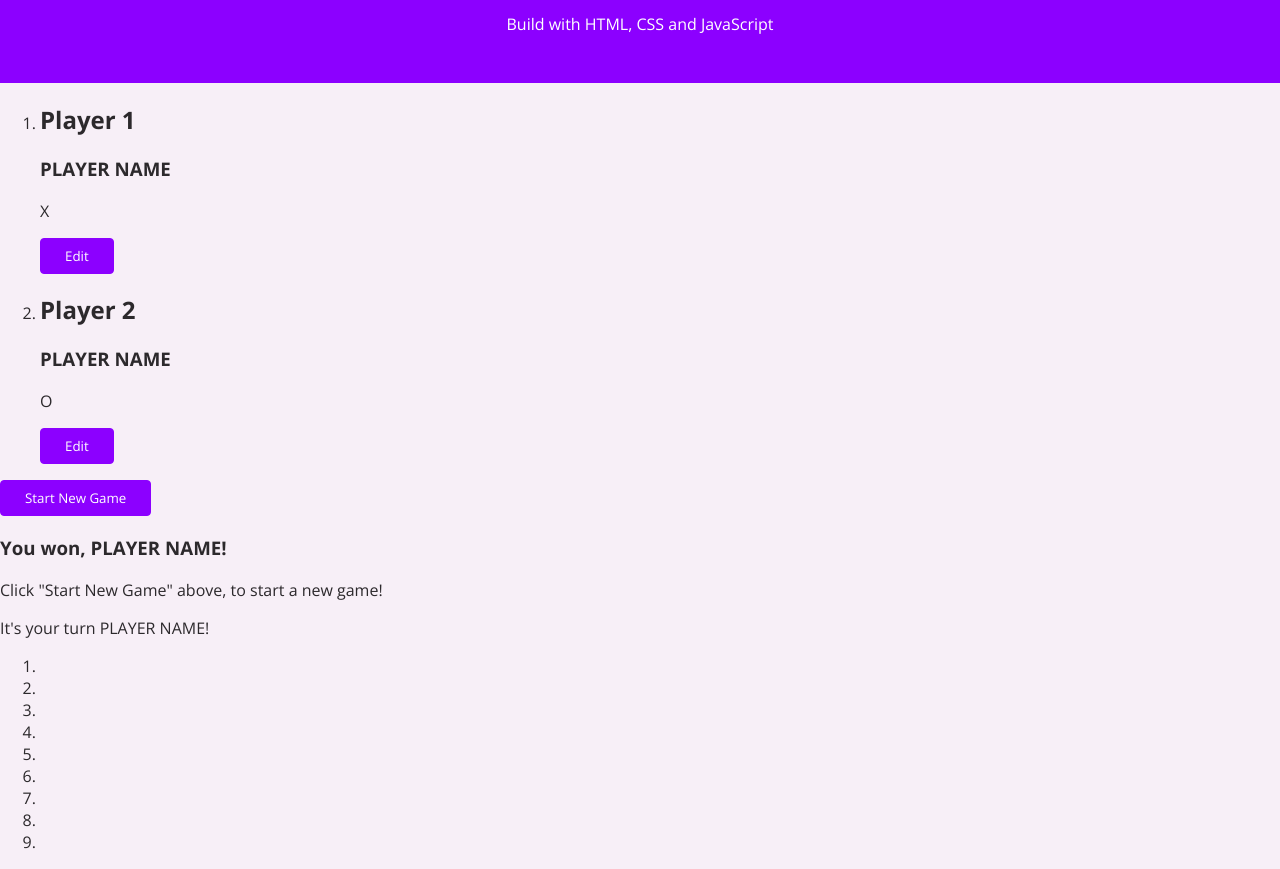
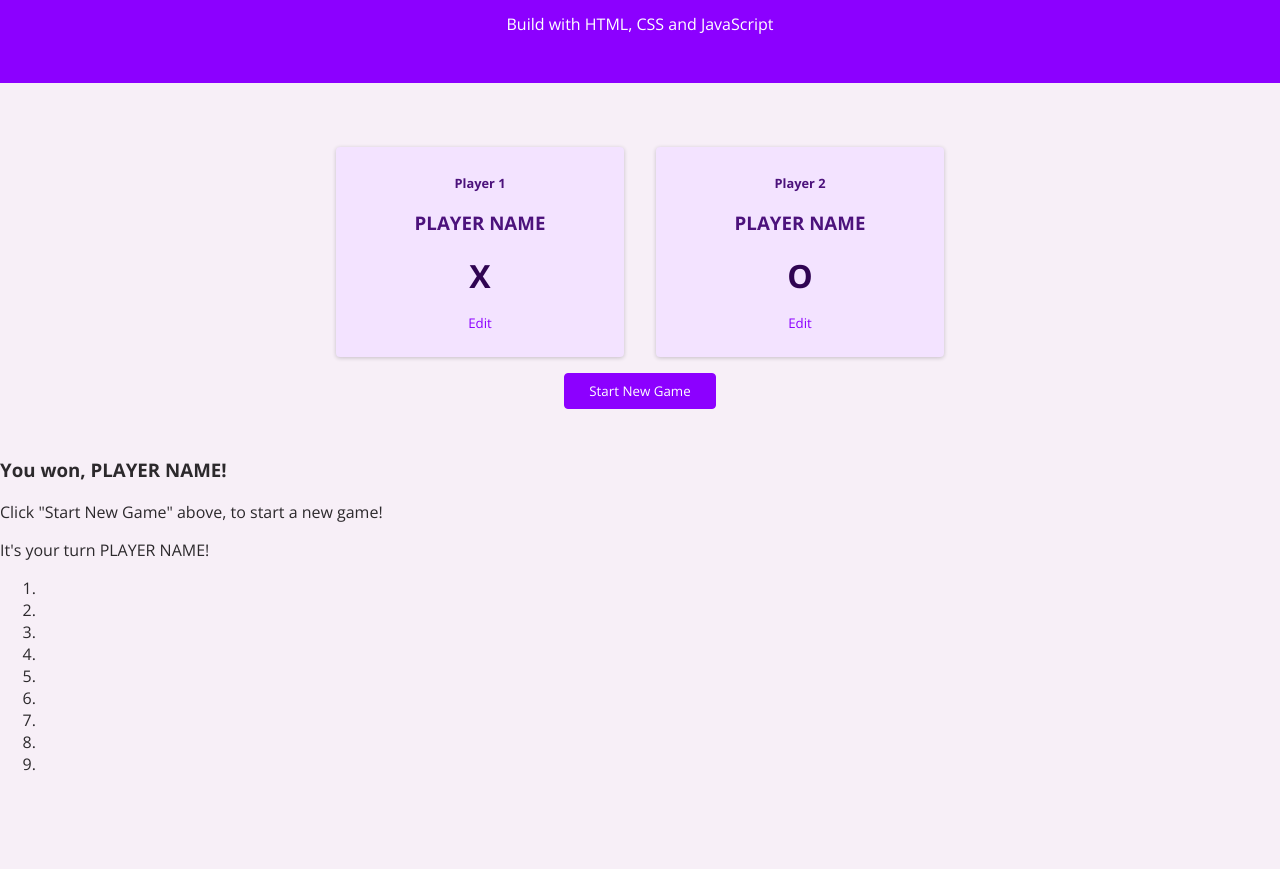
Before and after one commit to dilreyyy/tictactoe-game, a plain HTML site: page index.html in a window 1280 px wide. Shown: the part 78-947 px from the top of the page. After the commit the page ends 869 px from the top, so only its background shows below. Drawn offline with nearby package versions, Linux system fonts and the light colour scheme.

Commit message:
Styling game config

```diff
--- a/index.html
+++ b/index.html
@@ -32,22 +32,22 @@
                 </div>
             </form>
         </aside>
-        <section>
+        <section id="game-configuration">
             <ol>
                 <li>
                     <article>
                         <h2>Player 1</h2>
                         <h3>PLAYER NAME</h3>
-                        <p>X</p>
-                        <button class="btn btn-action">Edit</button>
+                        <p class="player-symbol">X</p>
+                        <button class="btn">Edit</button>
                     </article>
                 </li>
                 <li>
                     <article>
                         <h2>Player 2</h2>
                         <h3>PLAYER NAME</h3>
-                        <p>O</p>
-                        <button class="btn btn-action">Edit</button>
+                        <p class="player-symbol">O</p>
+                        <button class="btn">Edit</button>
                     </article>
                 </li>
             </ol>
--- a/styles/configuration.css
+++ b/styles/configuration.css
@@ -21,3 +21,38 @@
     margin: 0.5rem;
     padding: 0.3rem;
 }
+
+#game-configuration{
+    width: 90%;
+    max-width: 40rem;
+    text-align: center;
+    margin: 3rem auto;
+    color: rgb(76, 18, 124);
+}
+
+#game-configuration ol{
+    list-style: none;
+    display: flex;
+    margin: 0;
+    padding: 0;
+}
+
+#game-configuration li{
+    background-color: rgb(243, 227, 255);
+    width: 50%;
+    margin: 1rem;
+    padding: 1rem;
+    border-radius: 4px;
+    box-shadow: 0 1px 4px rgba(0, 0, 0, 0.2);
+}
+
+#game-configuration h2{
+    font-size: 0.8rem;
+}
+
+.player-symbol{
+    font-size: 2rem;
+    font-weight: bold;
+    color: rgb(47, 4, 82);
+    margin: 0.5rem
+}
```
